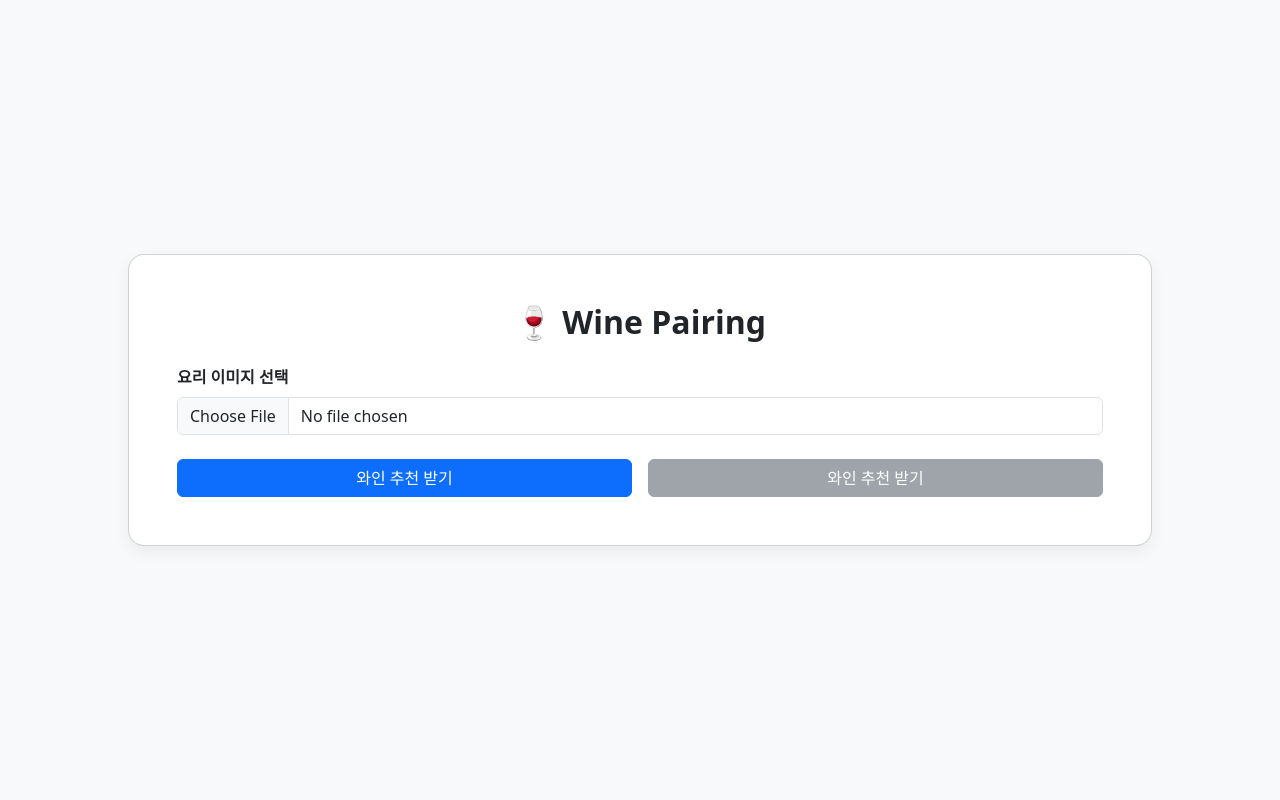
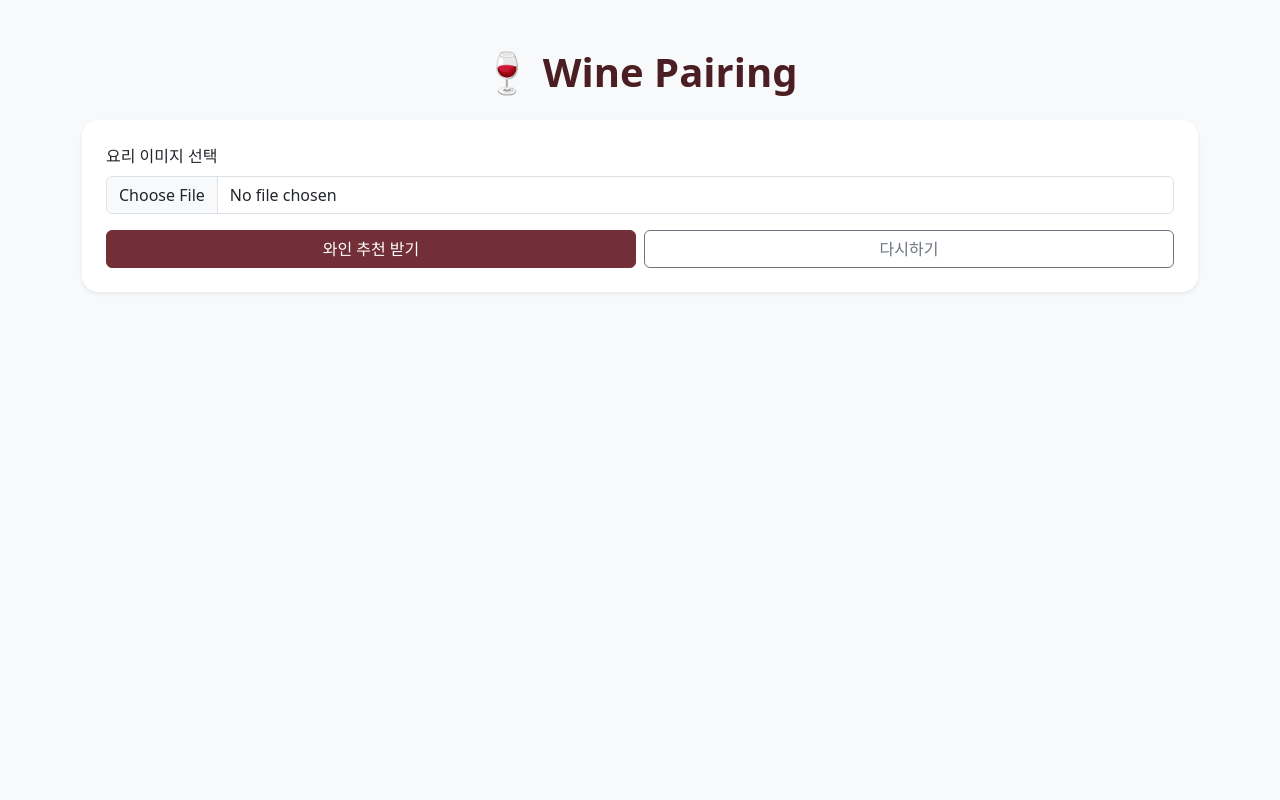
Before and after one commit to clairelee25/rag_pjt, a FastAPI app: page / in a window 1280 px wide. Run offline with FastAPI, Linux system fonts and the light colour scheme; some libraries are stand-ins or nearby versions.

Commit message:
프론트 엔드 완성

```diff
--- a/webapp/main.py
+++ b/webapp/main.py
@@ -29,20 +29,18 @@ async def home(request: Request):
     )
 
 # https://thumbnail.coupangcdn.com/thumbnails/remote/492x492ex/image/vendor_inventory/9d0d/fd3f0d77757f64b2eba0905dcdd85051932ec1ab5e6afc0c3246f403fabc.jpg
-@app.post("/wine-pairing")
+@app.post("/winepair")
 async def wine_pairing_api(file: UploadFile = File(...)):
     try:
+        print("file.filename", file.filename)
+
         # 1. 이미지 파일 읽기
         image_bytes = await file.read()
 
-        # 2. base64 인코딩
-        image_base64 = base64.b64encode(image_bytes).decode("utf-8")
-
-        # 3. 핵심 로직 호출 (경로 ❌, base64 ✅)
-        result = wine_pair_main(image_base64)
+        # 3. 핵심 로직 호출 (클라이언트에서 전달된 이미지 바이트 사용)
+        result = wine_pair_main(image_bytes)
 
         return {
-            "filename": file.filename,
             "result": result
         }
 
--- a/webapp/templates/index.html
+++ b/webapp/templates/index.html
@@ -2,79 +2,176 @@
 <html lang="ko">
 <head>
     <meta charset="UTF-8">
+    <meta name="viewport" content="width=device-width, initial-scale=1">
     <title>Wine Pairing</title>
 
     <!-- Bootstrap 5.3 -->
     <link href="https://cdn.jsdelivr.net/npm/bootstrap@5.3.2/dist/css/bootstrap.min.css" rel="stylesheet">
-
+    <!-- Project styles -->
+    <!-- <link href="/static/css/style.css" rel="stylesheet"> -->
      <style>
+    /* 전체 배경 */
     body {
-            background-color: #f8f9fa;
+        background-color: #F4E6E8;
     }
 
-        /* 🔑 핵심: 뷰포트 80% 사용 */
-        .viewport-wrapper {
-            width: 80vw;
-            max-width: 1200px;   /* 초대형 화면 보호용 */
-            margin: 0 auto;
+    /* 메인 타이틀 */
+    h1 {
+        color: #4B1E24;
+        font-weight: 700;
     }
 
-        .pairing-card {
+    /* 카드 공통 */
+    .card {
+        border: none;
         border-radius: 16px;
-            box-shadow: 0 6px 16px rgba(0,0,0,0.06);
+        background-color: #ffffff;
+    }
+
+    /* Primary 버튼을 와인 컬러로 오버라이드 */
+    .btn-primary {
+        background-color: #722F37;
+        border-color: #722F37;
+    }
+
+    .btn-primary:hover {
+        background-color: #4B1E24;
+        border-color: #4B1E24;
+    }
+
+    /* 와인 이름 강조 */
+    #wineName {
+        color: #722F37;
+    }
+
+    /* 로딩 스피너 색 */
+    .spinner-border.text-primary {
+        color: #722F37 !important;
+    }
+
+    #result {
+    background: linear-gradient(
+        135deg,
+        #ffffff 0%,
+        #F4E6E8 100%
+    );
+    }
+
+    h5::before {
+    content: "🍷 ";
+    color: #C9A24D;
     }
 </style>
+
+
 </head>
-<body>
 
-<div class="min-vh-100 d-flex align-items-center">
-    <div class="viewport-wrapper">
+<body class="bg-light">
+<div class="container py-5">
 
-        <div class="row justify-content-center">
-            <div class="col-12">
+    <h1 class="mb-4 text-center">🍷 Wine Pairing</h1>
 
-                <div class="card pairing-card p-4 p-md-5">
-                    <!-- Title -->
-                    <h2 class="text-center mb-4 fw-semibold">
-                        🍷 Wine Pairing
-                    </h2>
-
-                    <!-- Image Upload Form -->
-                    <form action="/wine/pairing" method="post" enctype="multipart/form-data">
-
-                        <div class="mb-4">
-                            <label for="foodImage" class="form-label fw-semibold">
-                                요리 이미지 선택
-                            </label>
-                            <input
-                                type="file"
-                                class="form-control"
-                                id="foodImage"
-                                name="food_image"
-                                accept="image/*"
-                                required
-                            >
+    <!-- 이미지 업로드 폼 -->
+    <form id="uploadForm" class="card p-4 shadow-sm" enctype="multipart/form-data">
+        <div class="mb-3">
+            <label class="form-label">요리 이미지 선택</label>
+            <input class="form-control" type="file" name="file" accept="image/*" required>
         </div>
 
-                        <!-- 반응형 버튼 -->
-                        <div class="d-grid d-md-flex gap-3 mt-4">
-                            <button type="submit" class="btn btn-primary flex-fill">
-                                와인 추천 받기
-                            </button>
-                            <button type="button" class="btn btn-secondary flex-fill" disabled>
+        <div class="row g-2">
+            <div class="col">
+                <button type="submit" class="btn btn-primary w-100">
                     와인 추천 받기
                 </button>
             </div>
 
+            <div class="col">
+                <button type="reset" class="btn btn-outline-secondary w-100">
+                    다시하기
+                </button>
+            </div>
+        </div>
     </form>
+
+<!-- 결과 출력 -->
+<div id="result" class="card mt-4 d-none">
+    <div class="card-body text-center">
+
+        <!-- 로딩 스피너 -->
+        <div id="loading" class="my-3 d-none">
+            <div class="spinner-border text-primary" role="status"></div>
+            <p class="mt-2 mb-0">분석 중입니다...</p>
         </div>
+
+        <!-- 결과 내용 -->
+        <div id="resultContent" class="d-none text-start">
+            <h5 class="card-title mb-3">🍷 추천 와인</h5>
+            <h6 class="fw-bold text-primary" id="wineName"></h6>
+            <p class="mt-3 mb-0" id="wineReason"></p>
+            <p class="mt-3 mb-0">가격 : <span id="winePrice"></span></p>
+            <p class="mt-3 mb-0">생산지 : <span id="wineCountry"></span></p>
+        </div>
+
+        <!-- 에러 -->
+        <div id="errorMsg" class="text-danger d-none"></div>
 
     </div>
 </div>
-
-    </div>
-</div>
-
-<script src="https://cdn.jsdelivr.net/npm/bootstrap@5.3.2/dist/js/bootstrap.bundle.min.js"></script>
 </body>
 </html>
+<!-- Bootstrap JS (optional, for interactive components) -->
+<script src="https://cdn.jsdelivr.net/npm/bootstrap@5.3.2/dist/js/bootstrap.bundle.min.js"></script>
+
+<script>
+document.getElementById("uploadForm").addEventListener("submit", async function(e) {
+    e.preventDefault();
+
+    const formData = new FormData(this);
+    const submitBtn = this.querySelector('[type="submit"]');
+
+    const resultDiv = document.getElementById("result");
+    const loading = document.getElementById("loading");
+    const content = document.getElementById("resultContent");
+    const errorMsg = document.getElementById("errorMsg");
+
+    // 초기 상태
+    submitBtn.disabled = true;
+    resultDiv.classList.remove("d-none");
+    loading.classList.remove("d-none");
+    content.classList.add("d-none");
+    errorMsg.classList.add("d-none");
+
+    try {
+        const response = await fetch("/winepair", {
+            method: "POST",
+            body: formData
+        });
+
+        const data = await response.json();
+
+        if (!response.ok) {
+            throw new Error(data.detail || "서버 오류");
+        }
+
+        // 결과 렌더링
+        renderResult(data.result);
+
+        loading.classList.add("d-none");
+        content.classList.remove("d-none");
+
+    } catch (err) {
+        loading.classList.add("d-none");
+        errorMsg.innerText = err.message;
+        errorMsg.classList.remove("d-none");
+    } finally {
+        submitBtn.disabled = false;
+    }
+});
+
+function renderResult(data) {
+    document.getElementById("wineName").innerText = data.recommend_wine;
+    document.getElementById("wineReason").innerText = data.recommend_reason;
+    document.getElementById("winePrice").innerText = data.price;
+    document.getElementById("wineCountry").innerText = data.country;
+}
+</script>
```
Also changed, not shown: webapp/wine_pairing.py (+47 -36 lines). Lines whose indentation alone changed are shown as unchanged.
